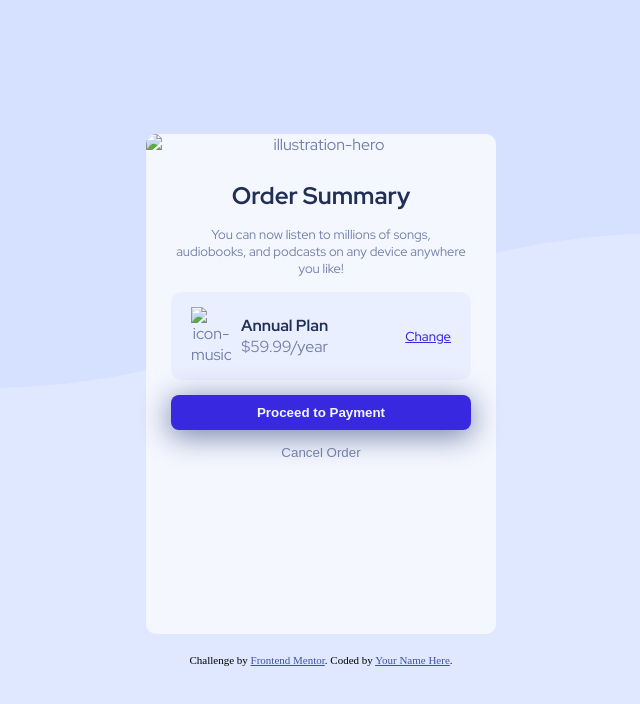
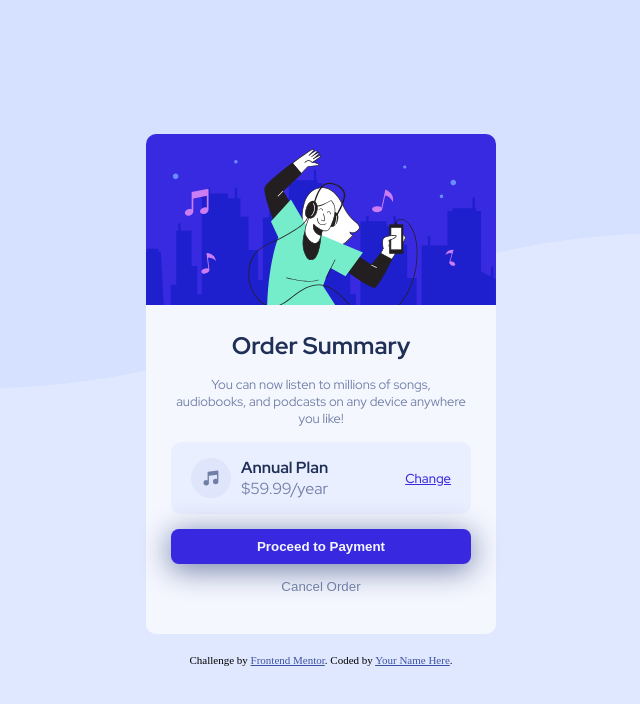
Before and after one commit to benHaseep/order-summary-component, a plain HTML site: page index.html in a window 1280 px wide. Shown: the whole page, without its empty margins (319-959 px from the left). Drawn offline with Linux system fonts and the light colour scheme; the site is published under a folder, as on GitHub Pages, so addresses that start at the root find nothing.

Commit message:
🔧 images pathes modified

```diff
--- a/index.html
+++ b/index.html
@@ -10,12 +10,12 @@
 </head>
 <body>
   <div class="card">
-    <img src="/images/illustration-hero.svg" alt="illustration-hero" class="cover">
+    <img src="images/illustration-hero.svg" alt="illustration-hero" class="cover">
     <h2 class="title">Order Summary</h2>
     <p class="description">  You can now listen to millions of songs, audiobooks, and podcasts on any device anywhere you like!</p>
     <div class="plan">
       <div class="price-box">
-        <img src="/images/icon-music.svg" alt="icon-music" class="icon">
+        <img src="images/icon-music.svg" alt="icon-music" class="icon">
         <div class="price">
           <h4 class="title">Annual Plan</h4>
           <p class="price-value">$59.99/year</p>
```
